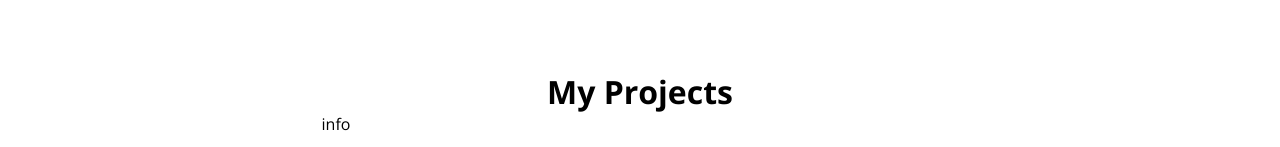
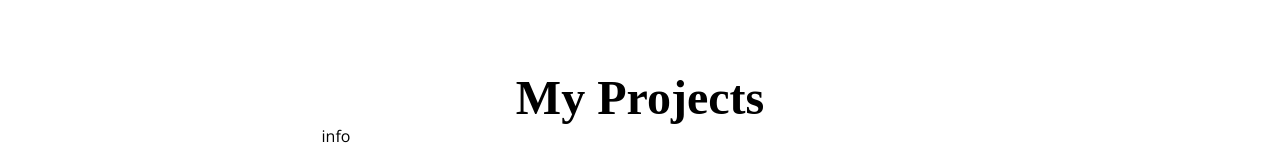
Before and after one commit to Arce-Mdina/Arce-Mdina.github.io, a React (Vite) app: page / in a window 1280 px wide. Shown: the part 1956-2103 px from the top of the page. Built offline with nearby package versions, Linux system fonts and the light colour scheme; a web font is replaced by a local one.

Commit message:
Added size

```diff
--- a/src/sections/Projects.jsx
+++ b/src/sections/Projects.jsx
@@ -13,7 +13,7 @@ const Projects = () => {
 
   return (
     <div>
-        <h1>My Projects</h1>
+        <h1 className="section-heading">My Projects</h1>
         <div className="card-grid">
             {projects}
         </div>
```
